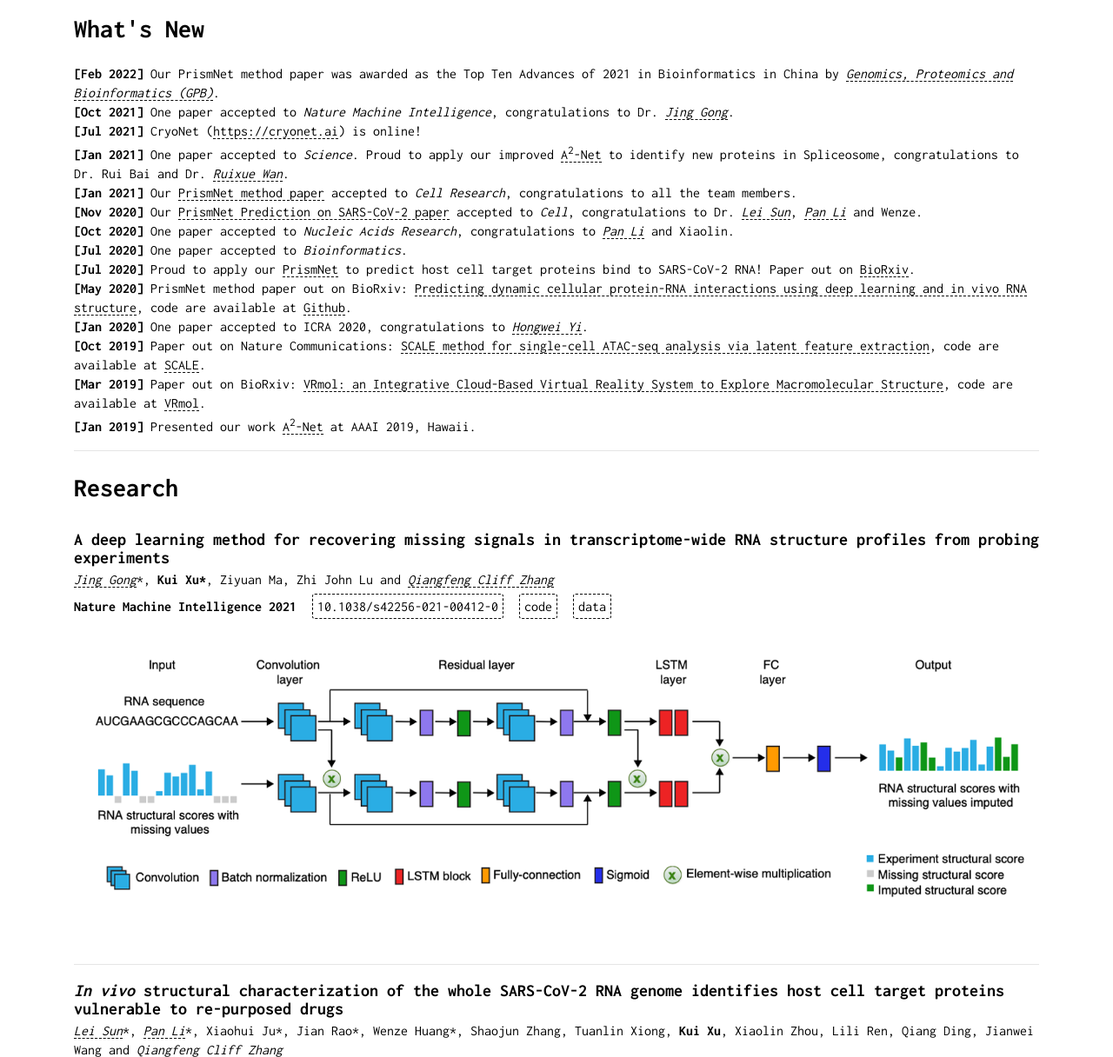
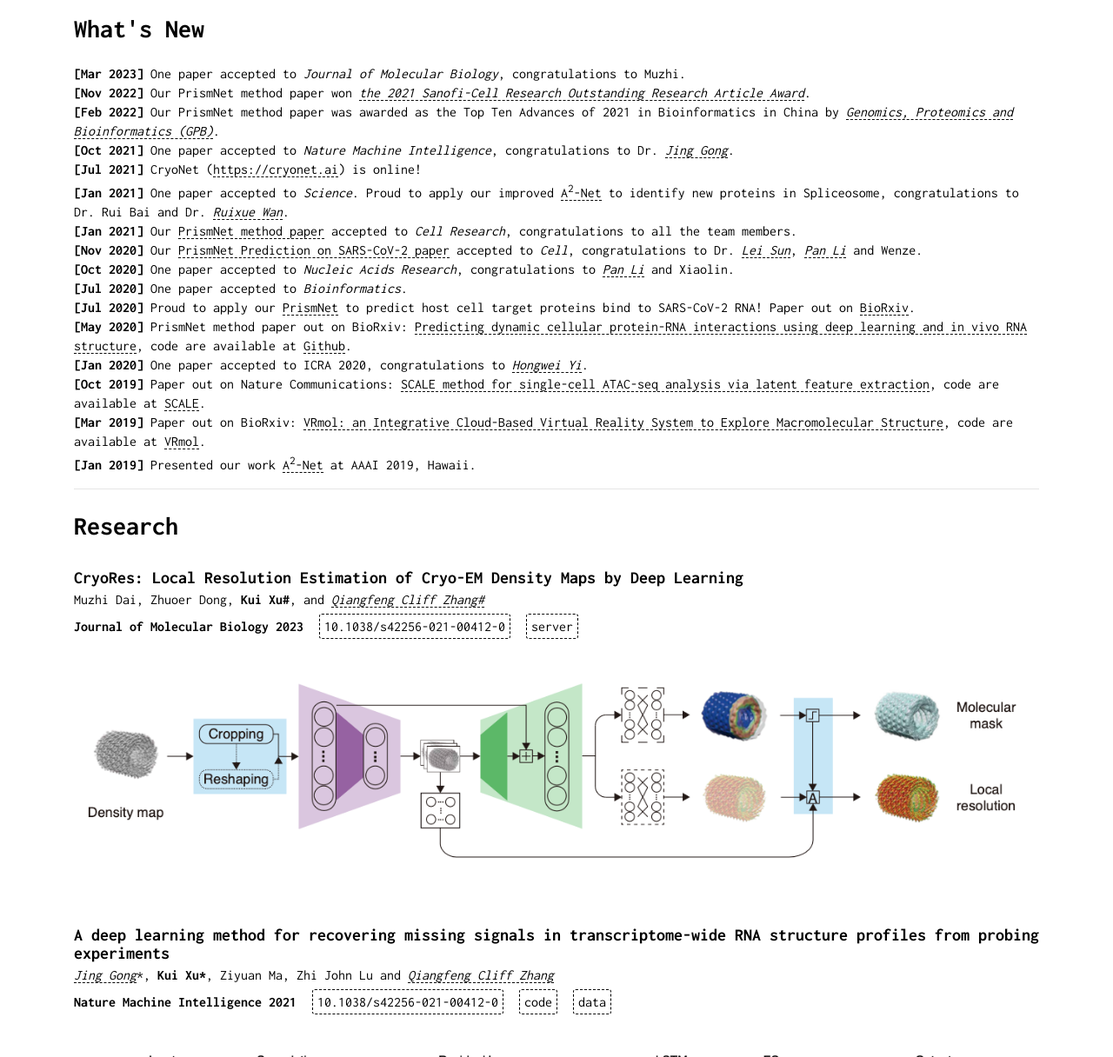
Before and after one commit to kuixu/kuixu.github.io, a Jekyll site: the page index.html, which Jekyll copies as it is, in a window 1280 px wide and 1400 px high, scrolled down 372 px. Shown: the part 184-1400 px from the top of the window at 87% size. Built offline with Jekyll 4.4.1, drawn with Linux system fonts in a browser that asks for light colours; comment, search, counter and statistics services are not loaded; some of the changed text lies outside the part shown.

Commit message:
add cryores

```diff
--- a/index.html
+++ b/index.html
@@ -183,6 +183,9 @@
             <h2>What's New</h2>
 
             <p>
+                <strong>[Mar 2023]</strong> One paper accepted to <i>Journal of Molecular Biology</i>, congratulations to Muzhi.<br />
+                <strong>[Nov 2022]</strong> Our PrismNet method paper won <i><a
+                        href="https://www.nature.com/articles/s41422-022-00749-0" target="_blank">the 2021 Sanofi-Cell Research Outstanding Research Article Award</a></i>.<br />
                 <strong>[Feb 2022]</strong> Our PrismNet method paper was awarded as the Top Ten Advances of 2021 in Bioinformatics in China by <i><a href="https://www.sciencedirect.com/journal/genomics-proteomics-and-bioinformatics" target="_blank">Genomics, Proteomics and Bioinformatics (GPB)</a></i>.<br />
                 <strong>[Oct 2021]</strong> One paper accepted to <i>Nature Machine Intelligence</i>, congratulations to Dr. <cite>Jing Gong</cite>.<br />
                 <strong>[Jul 2021]</strong> CryoNet (<a href="https://cryonet.ai">https://cryonet.ai</a>) is online!<br />
@@ -207,6 +210,30 @@
             <hr />
 
             <h2>Research</h2>
+            <div class="paper-container row">
+                <div class="paper-title col-md-12 col-sm-12 col-xs-12">
+                    CryoRes: Local Resolution Estimation of Cryo-EM Density Maps by Deep Learning
+                </div>
+                <div class="paper-authors col-md-12 col-sm-12 col-xs-12">
+                    Muzhi Dai,  Zhuoer Dong, <b>Kui Xu#</b>, and <cite>Qiangfeng Cliff Zhang#</cite>
+                </div>
+                <!-- arxiv and website link -->
+                <div class="paper-links col-md-12 col-sm-12 col-xs-12">
+                    <span class="paper-link">
+                        <b>Journal of Molecular Biology 2023</b>
+                    </span>
+
+                    <a class="paper-link button-div" href="https://www.sciencedirect.com/science/article/pii/S0022283623001158" target="_blank">
+                        10.1038/s42256-021-00412-0
+                    </a>
+                    <a class="paper-link button-div" href="http://cryores.zhanglab.net" target="_blank">
+                        server
+                    </a>
+                </div>
+                <div class="paper-banner col-md-12 col-sm-12 col-xs-12">
+                    <img src="static/img/research/cryores_banner.png" alt="CryoRes" title="CryoRes: Local Resolution Estimation of Cryo-EM Density Maps by Deep Learning" />
+                </div>
+            </div>
 
             <div class="paper-container row">
                 <div class="paper-title col-md-12 col-sm-12 col-xs-12">
@@ -246,7 +273,7 @@
                     <i>In vivo</i> structural characterization of the whole SARS-CoV-2 RNA genome identifies host cell target proteins vulnerable to re-purposed drugs
                 </div>
                 <div class="paper-authors col-md-12 col-sm-12 col-xs-12">
-                    <cite>Lei Sun</cite>*, <cite>Pan Li</cite>*, Xiaohui Ju*, Jian Rao*, Wenze Huang*, Shaojun Zhang, Tuanlin Xiong, <b>Kui Xu</b>, Xiaolin Zhou, Lili Ren, Qiang Ding, Jianwei Wang and <cite>Qiangfeng Cliff Zhang</cite>
+                    <cite>Lei Sun</cite>*, <cite>Pan Li</cite>*, Xiaohui Ju*, Jian Rao*, Wenze Huang*, Shaojun Zhang, Tuanlin Xiong, <b>Kui Xu</b>, Xiaolin Zhou, Lili Ren, Qiang Ding#, Jianwei Wang# and <cite>Qiangfeng Cliff Zhang#</cite>
                 </div>
                 <!-- arxiv and website link -->
                 <div class="paper-links col-md-12 col-sm-12 col-xs-12">
@@ -572,6 +599,8 @@
             </div>
 
             <hr />
+            <span class="paper-link">(* co-First authors; # co-Corresponding authors)</span>
+
 
 
             <h2>Open Source</h2>
```
Also changed, not shown: static/img/research/cryores_banner.png (added).
